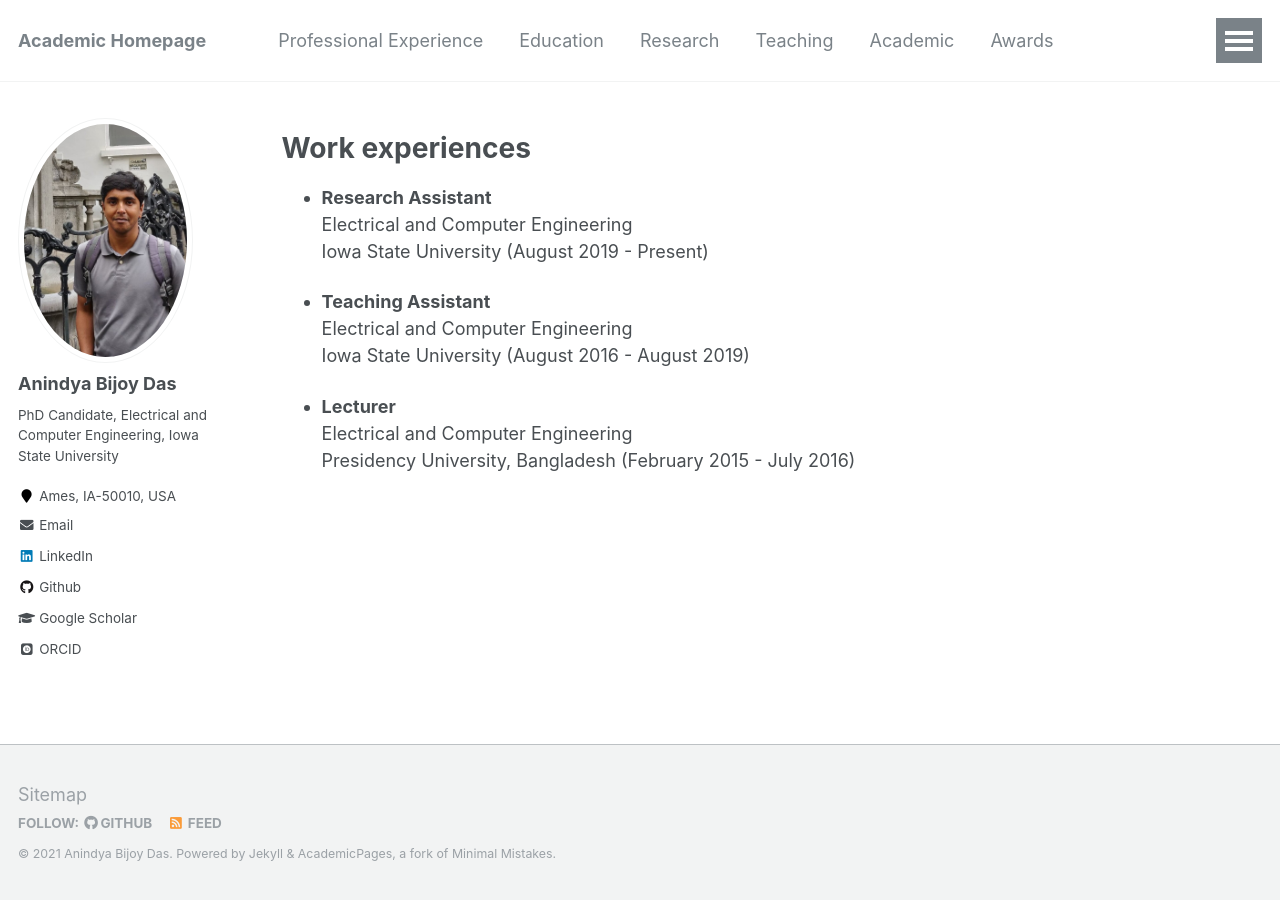
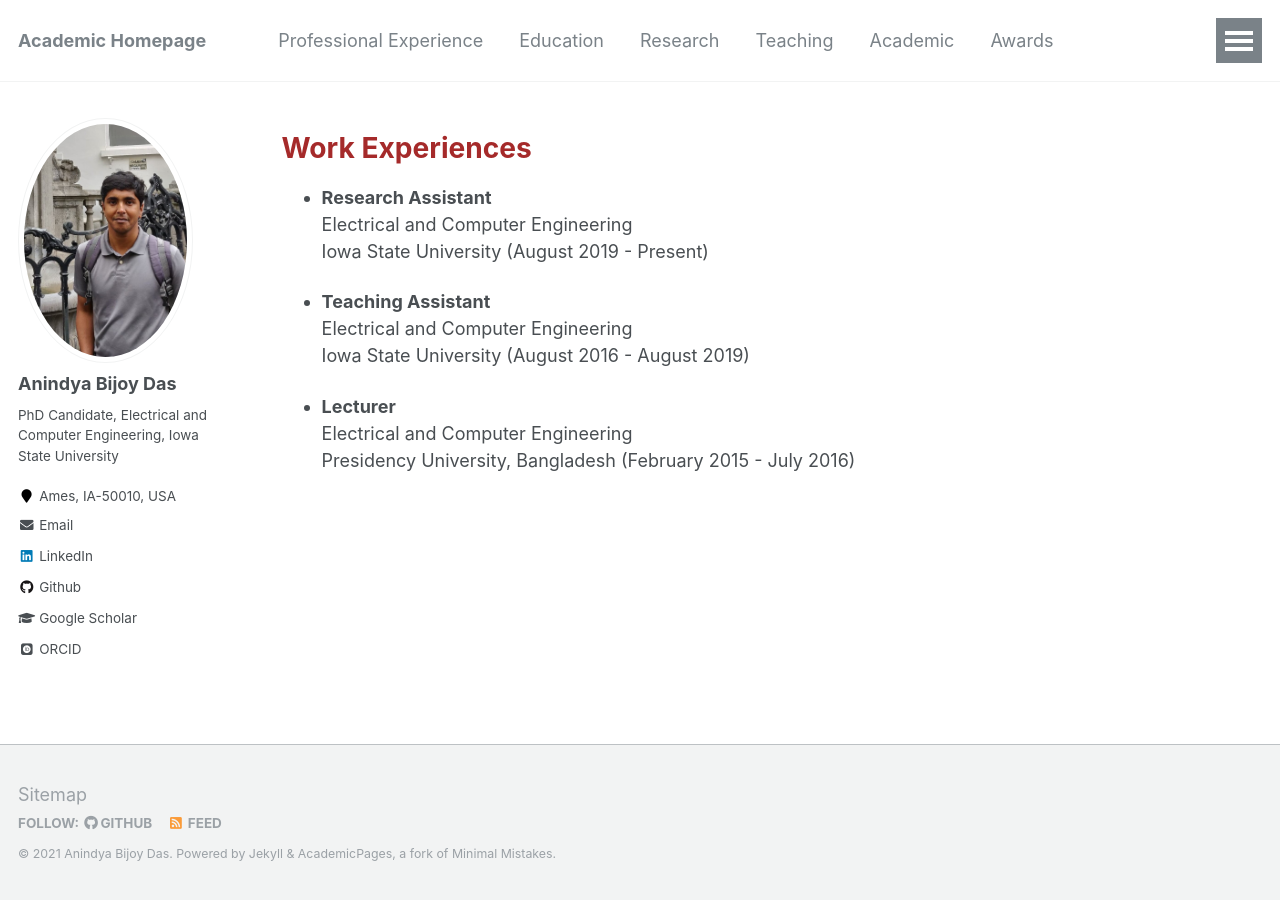
Before and after one commit to anindyabijoydas/portfolio, a Jekyll site: the page built from _pages/experience.md, in a window 1280 px wide. Built offline with Jekyll 4.4.1, drawn with Linux system fonts in a browser that asks for light colours; some web fonts are replaced.

Commit message:
Update experience.md

```diff
--- a/_pages/experience.md
+++ b/_pages/experience.md
@@ -7,7 +7,7 @@ redirect_from:
 
 {% include base_path %}
 
-Work experiences
+<span style="color:brown">**Work Experiences**</span>
 ======
 * **Research Assistant** <br/> Electrical and Computer Engineering <br/> Iowa State University (August 2019 - Present)
 
```
